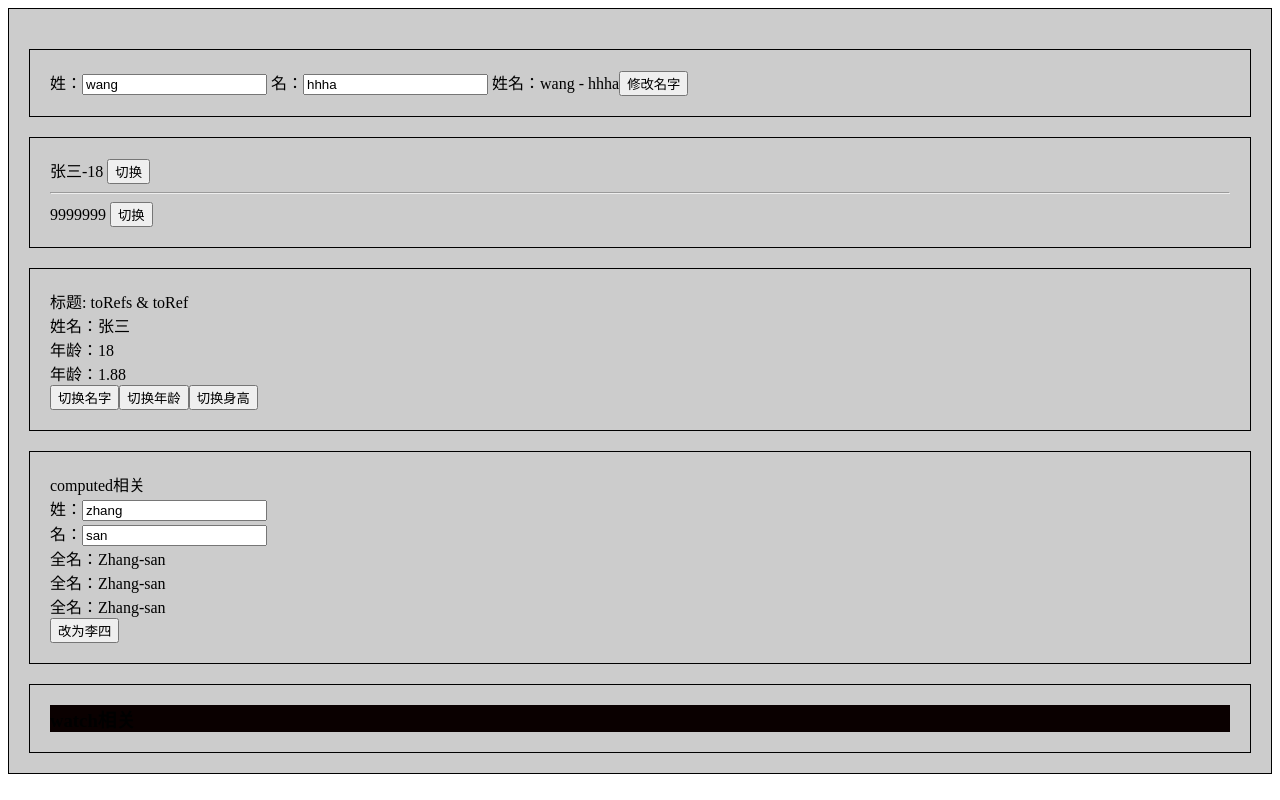
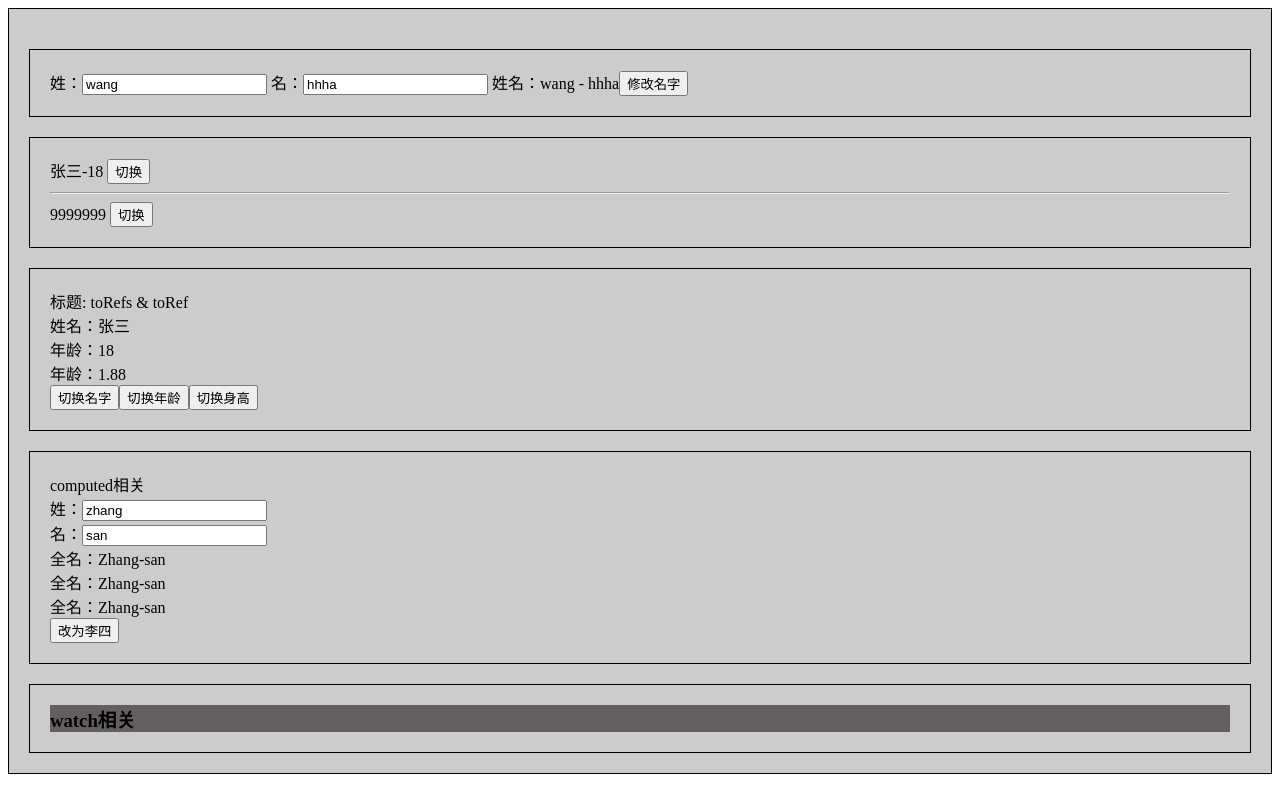
Before and after one commit to xiaodongxier/vue3_vite_ts_202401, a Vue app: page / in a window 1280 px wide. Built offline with nearby package versions, Linux system fonts and the light colour scheme.

Commit message:
note-sync syncing

```diff
--- a/src/App.vue
+++ b/src/App.vue
@@ -57,6 +57,6 @@ export default {
 }
 h3 {
   margin: 0;
-  background: #0a0000;
+  background: #0a000088;
 }
 </style>
```
